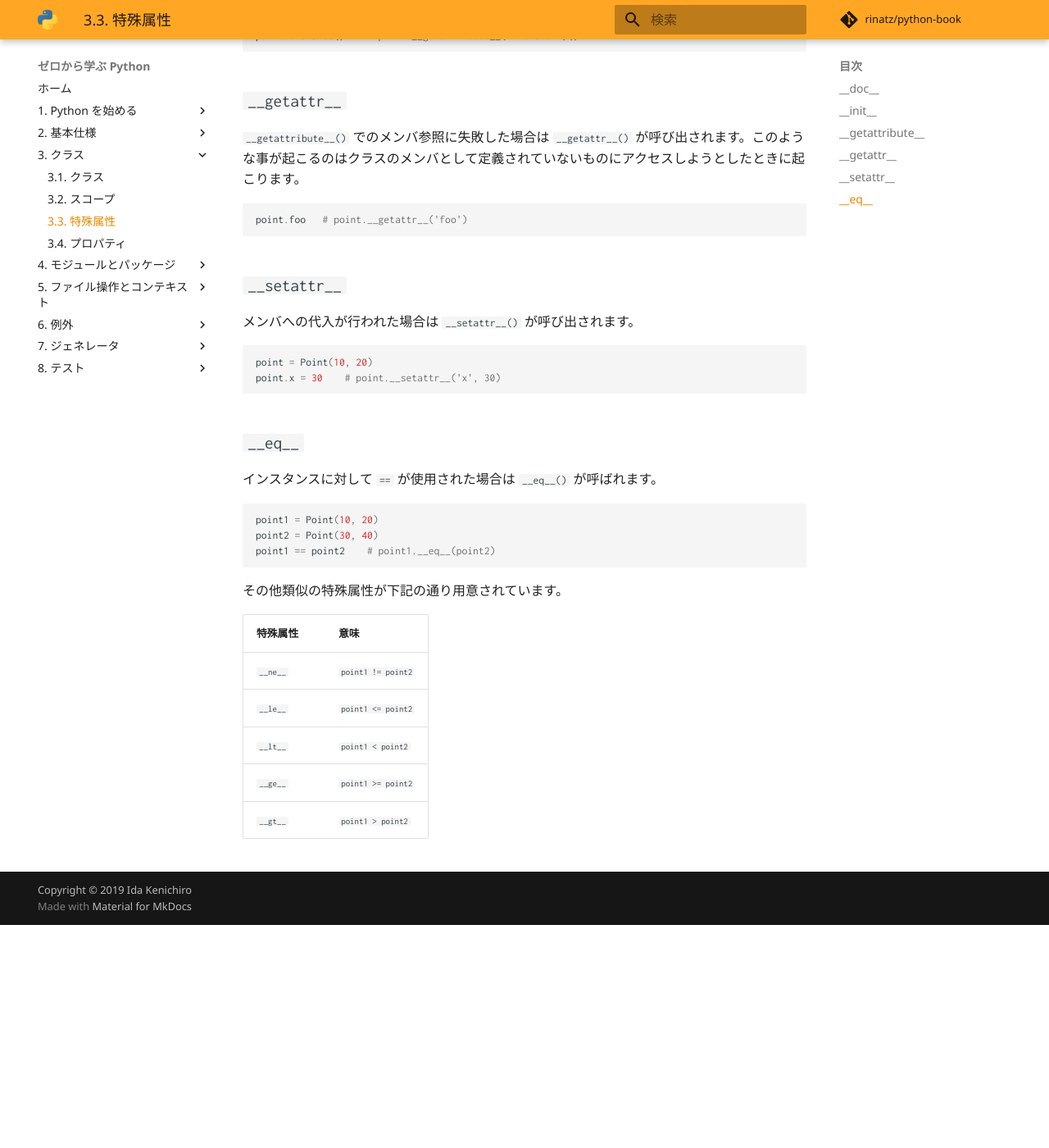
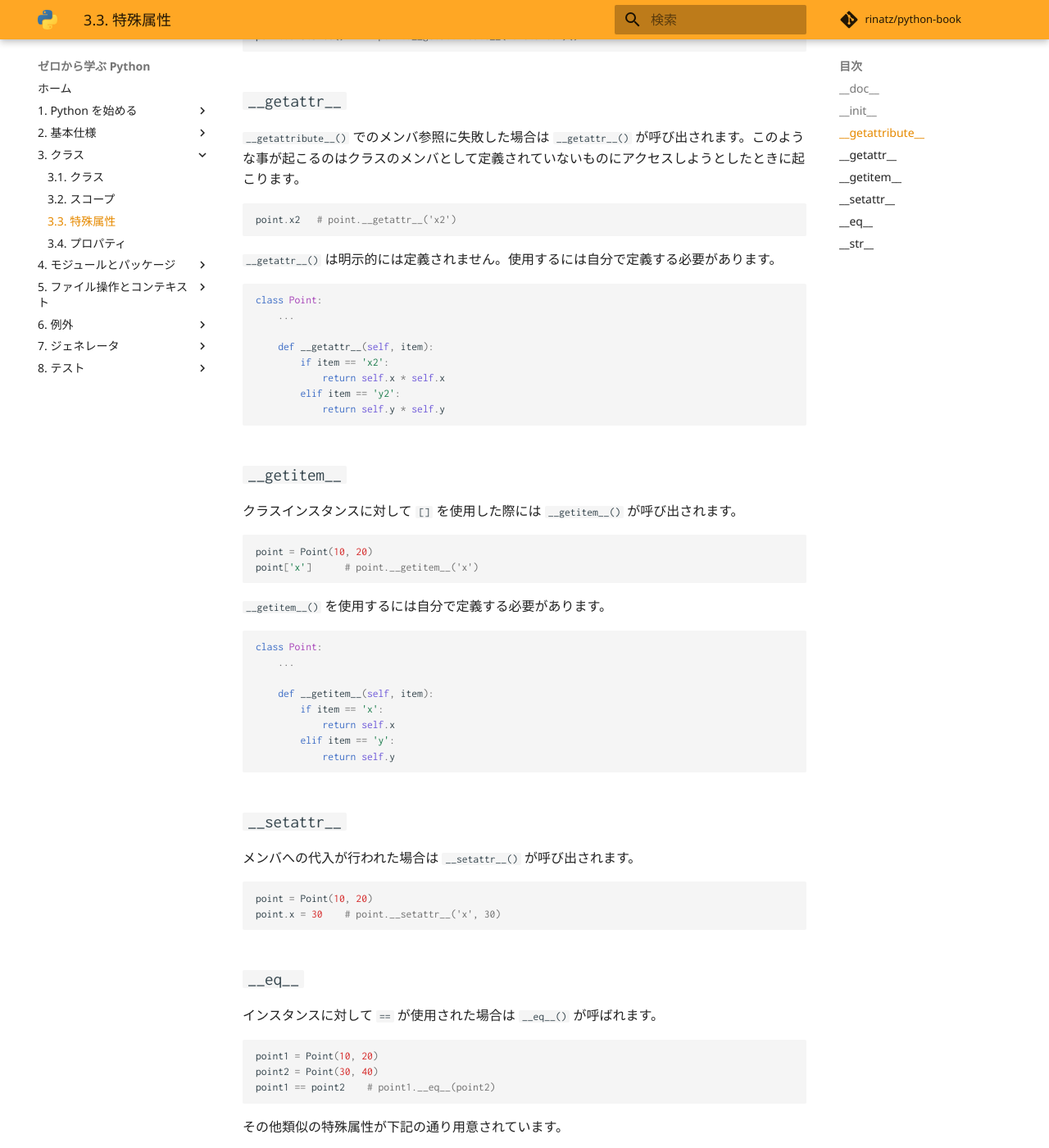
Before and after one commit to rinatz/python-book, an MkDocs documentation site: the page built from docs/ch03-03-special-attributes.md, in a window 1280 px wide and 1400 px high, scrolled down 1189 px. Shown: the whole window at 82% size. Built offline with MkDocs 1.6.1 and Material for MkDocs 9.7.7, drawn with Linux system fonts in a browser that asks for light colours; comment, search, counter and statistics services are not loaded; before the commit the page ends 2317 px from its top, so only the background shows below that; some of the changed text lies outside the part shown.

Commit message:
Add descriptions

````diff
--- a/docs/ch03-03-special-attributes.md
+++ b/docs/ch03-03-special-attributes.md
@@ -1,6 +1,6 @@
 # 特殊属性
 
-新たなクラスを定義したときには自動で定義されるメンバやメソッドが存在しており、それらを特殊属性といいます。代表的な特殊属性をいくつか紹介します。
+クラスには特殊属性と呼ばれるメソッドが存在しており、クラスを使う際に使用される構文はどれも特殊属性の呼び出しに変換されて実行されます。代表的な特殊属性をいくつか紹介します。
 
 下記のようなクラスを定義したときの特殊属性には次のようなものがあります。
 
@@ -54,7 +54,42 @@ point.distance()    # point.__getattribute__('distance')()
 `__getattribute__()` でのメンバ参照に失敗した場合は `__getattr__()` が呼び出されます。このような事が起こるのはクラスのメンバとして定義されていないものにアクセスしようとしたときに起こります。
 
 ```python
-point.foo   # point.__getattr__('foo')
+point.x2   # point.__getattr__('x2')
+```
+
+`__getattr__()` は明示的には定義されません。使用するには自分で定義する必要があります。
+
+```python
+class Point:
+    ...
+
+    def __getattr__(self, item):
+        if item == 'x2':
+            return self.x * self.x
+        elif item == 'y2':
+            return self.y * self.y
+```
+
+## `__getitem__`
+
+クラスインスタンスに対して `[]` を使用した際には `__getitem__()` が呼び出されます。
+
+```python
+point = Point(10, 20)
+point['x']      # point.__getitem__('x')
+```
+
+`__getitem__()` を使用するには自分で定義する必要があります。
+
+```python
+class Point:
+    ...
+
+    def __getitem__(self, item):
+        if item == 'x':
+            return self.x
+        elif item == 'y':
+            return self.y
 ```
 
 ## `__setattr__`
@@ -85,3 +120,22 @@ point1 == point2    # point1.__eq__(point2)
 | `__lt__` | `point1 < point2`  |
 | `__ge__` | `point1 >= point2` |
 | `__gt__` | `point1 > point2`  |
+
+## `__str__`
+
+クラスインスタンスに対して文字列型へのキャストを行うと `__str__()` が呼び出されます。明示的なキャストでなくても文字列への変換が必要とされるケースでも同様の振る舞いをします。
+
+```python
+point = Point(10, 20)
+print(point)    # print(point.__str__())
+```
+
+`__str__()` はデフォルトで定義されていますが、大抵の場合は有益な文字列にはなっていないので自分で定義したほうが良いです。
+
+```python
+class Point:
+    ...
+
+    def __str__(self):
+        return f'<Point(x={self.x}, y={self.y})>'
+```
````
